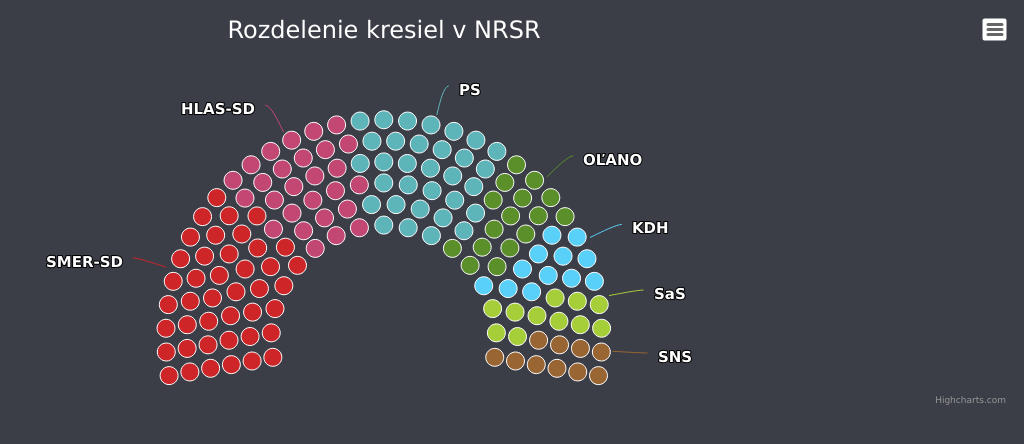
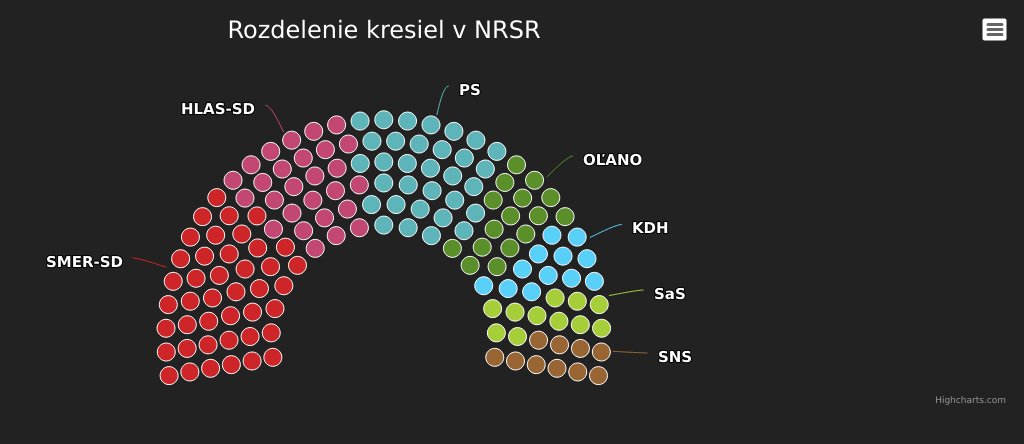
Before and after one commit to MartinHBA/parlamentchart, a plain HTML site: page index.html in a window 1280 px wide. Shown: the whole page, without its empty margins (256-1280 px from the left). Drawn offline with nearby package versions, Linux system fonts and the light colour scheme.

Commit message:
Update index.html

```diff
--- a/index.html
+++ b/index.html
@@ -7,7 +7,7 @@
     <title>Rozdelenie kresiel NRSR</title>
     <style>
         body {
-            background-color: #3b3d47;
+            background-color: #222222;
             /* Change this to your desired color */
         }
     </style>
@@ -72,7 +72,7 @@
                 Highcharts.chart('container', {
                     chart: {
                         type: 'item',
-                        backgroundColor: '#3b3d47'
+                        backgroundColor: '#222222'
                     },
                     title: {
                         text: 'Rozdelenie kresiel v NRSR',
```
